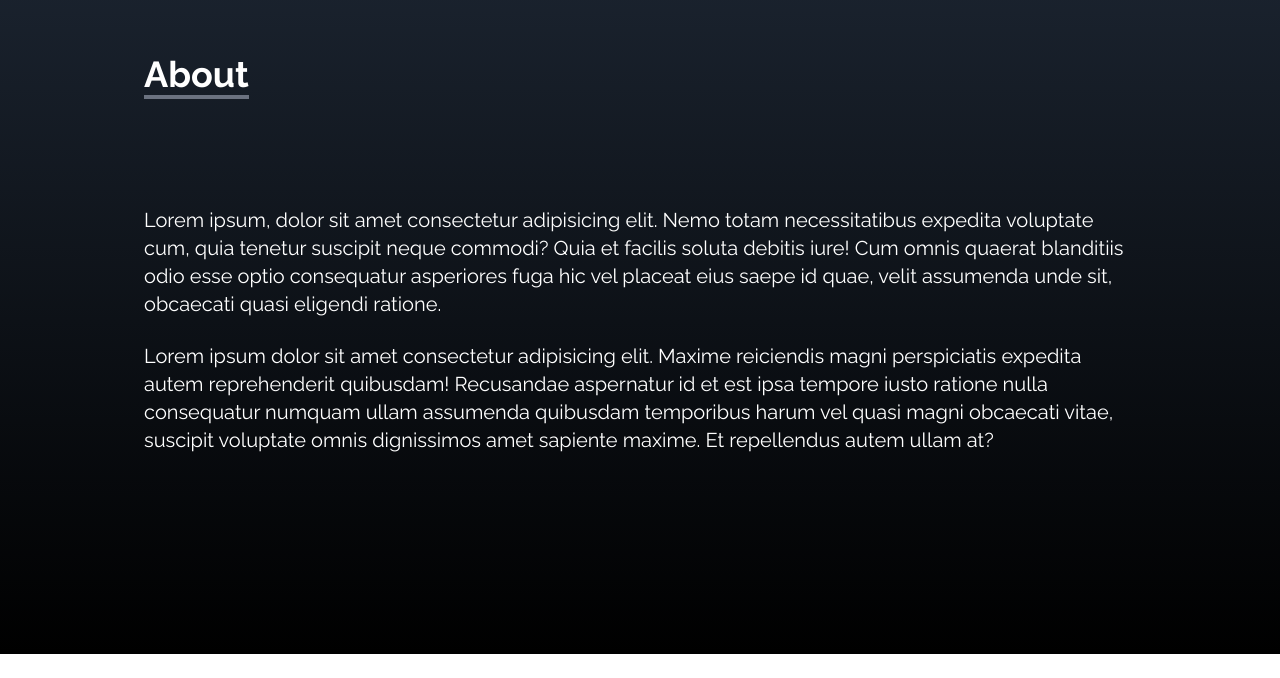
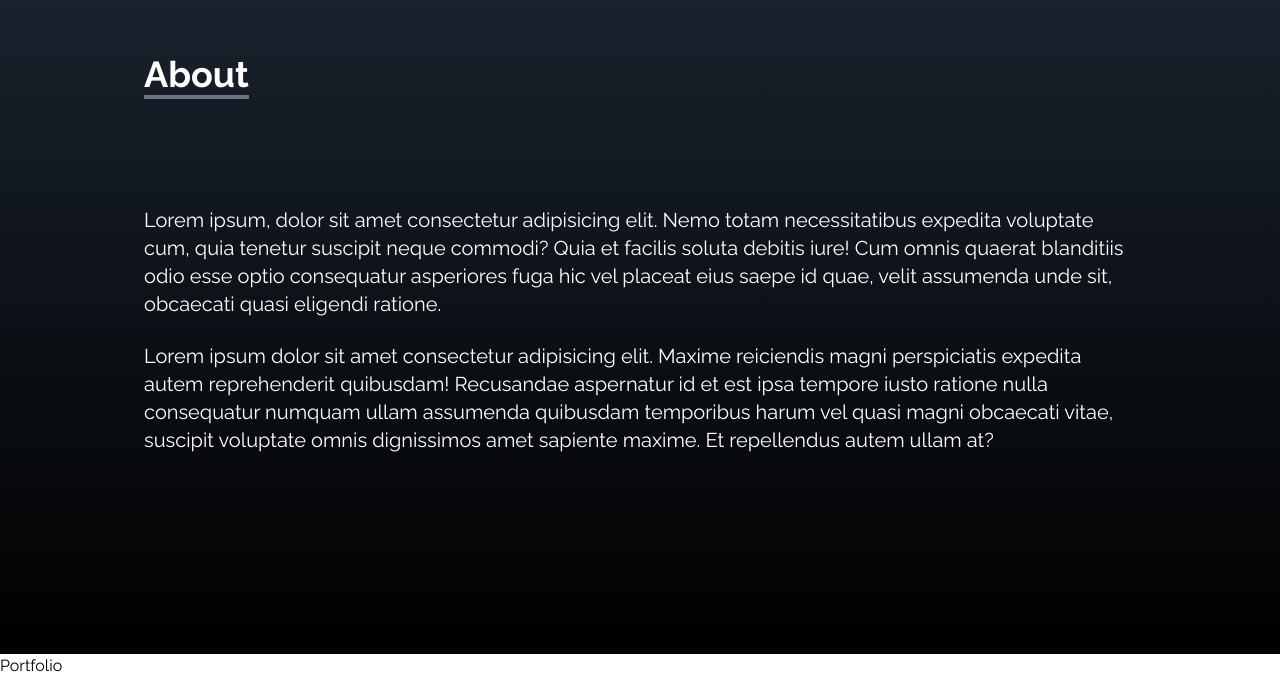
Before and after one commit to adilraees786/My-Portfolio-, a React (Vite) app: page / in a window 1280 px wide. Shown: the part 946-1624 px from the top of the page. Before the commit the page ends 1600 px from the top, so only its background shows below. Built offline with nearby package versions, Linux system fonts and the light colour scheme.

Commit message:
portfolio

```diff
--- a/src/components/Portfolio.jsx
+++ b/src/components/Portfolio.jsx
@@ -5,7 +5,7 @@ const Portfolio = () => {
     <div>
         <div>
             <div>
-
+                <h1>Portfolio</h1>
             </div>
         </div>
     </div>
```
